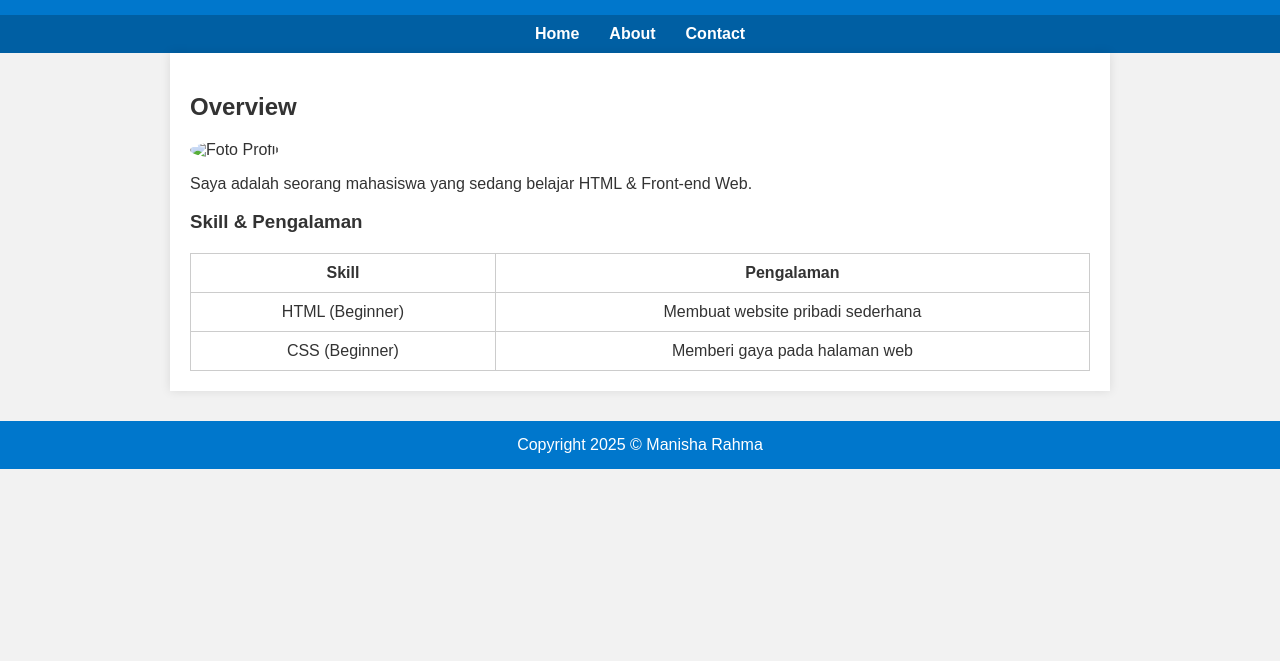
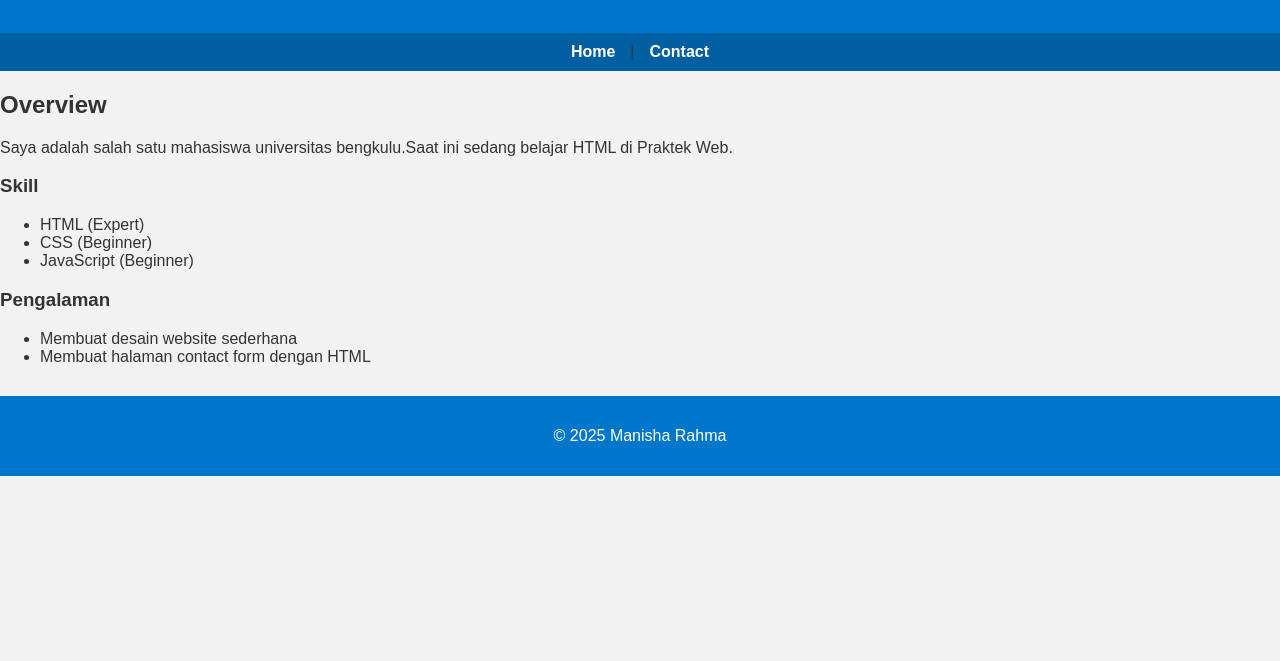
Before and after one commit to Websiteku2025/manisha_rahma, a plain HTML site: page index.html in a window 1280 px wide. Shown: the part 139-800 px from the top of the page. Drawn offline with Linux system fonts and the light colour scheme; files that its build step writes are made by us from their sources.

Commit message:
Update index.html

```diff
--- a/index.html
+++ b/index.html
@@ -1,48 +1,46 @@
 <!DOCTYPE html>
-<html lang="id">
+<html>
 <head>
-  <meta charset="UTF-8">
-  <title>Home - Web Pribadi</title>
-  <link rel="stylesheet" href="css/style.css">
+    <title>Home - Web Sederhana</title>
+    <link rel="stylesheet" href="style.css">
 </head>
 <body>
-
     <header>
+        <img src="foto-profil.png" alt="Foto Profil" class="profil">
         <h1>Manisha Rahma</h1>
-  <p>Calon web developer</p>
+        <p>Catatan atau info singkat</p>
     </header>
 
     <nav>
-  <a href="index.html">Home</a>
-  <a href="about.html">About</a>
+        <a href="index.html">Home</a> |
         <a href="contact.html">Contact</a>
     </nav>
 
-<div class="container">
+    <section class="overview">
         <h2>Overview</h2>
-  <img src="images/profile.jpg" alt="Foto Profil" class="profile-pic">
-  <p>Saya adalah seorang mahasiswa yang sedang belajar HTML & Front-end Web.</p>
+        <p>Saya adalah salah satu mahasiswa universitas bengkulu.Saat ini sedang belajar HTML di Praktek Web.</p>
+    </section>
 
-  <h3>Skill & Pengalaman</h3>
-  <table>
-    <tr>
-      <th>Skill</th>
-      <th>Pengalaman</th>
-    </tr>
-    <tr>
-      <td>HTML (Beginner)</td>
-      <td>Membuat website pribadi sederhana</td>
-    </tr>
-    <tr>
-      <td>CSS (Beginner)</td>
-      <td>Memberi gaya pada halaman web</td>
-    </tr>
-  </table>
+    <section class="content-box">
+        <div>
+            <h3>Skill</h3>
+            <ul>
+                <li>HTML (Expert)</li>
+                <li>CSS (Beginner)</li>
+                <li>JavaScript (Beginner)</li>
+            </ul>
         </div>
+        <div>
+            <h3>Pengalaman</h3>
+            <ul>
+                <li>Membuat desain website sederhana</li>
+                <li>Membuat halaman contact form dengan HTML</li>
+            </ul>
+        </div>
+    </section>
 
     <footer>
-  Copyright 2025 &copy; Manisha Rahma
+        <p>&copy; 2025 Manisha Rahma</p>
     </footer>
-
 </body>
 </html>
```
Lines whose indentation alone changed are shown as unchanged.
